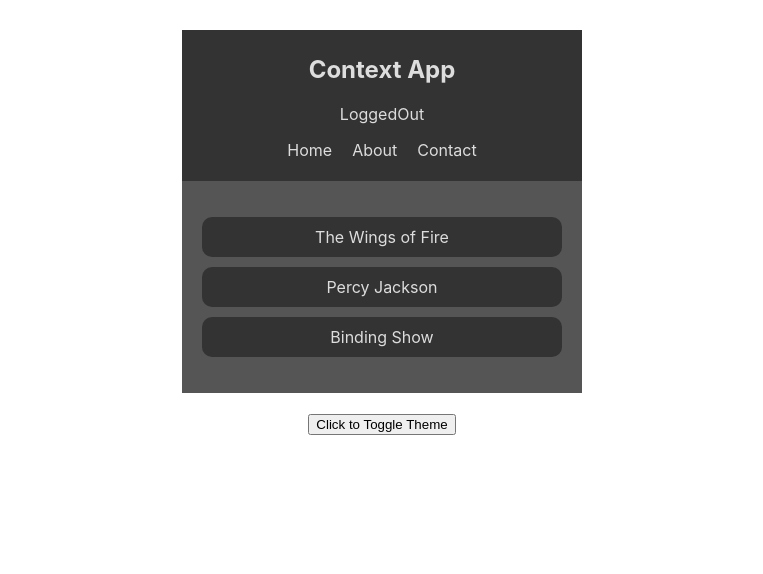
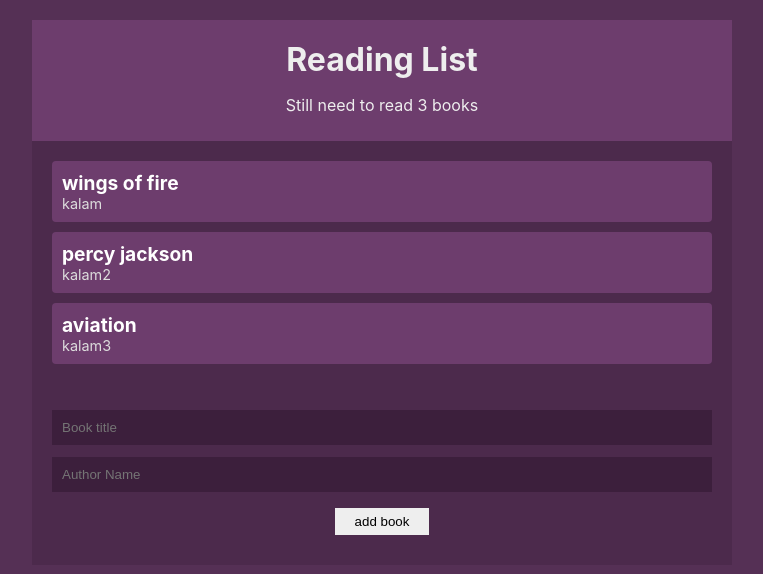
Before and after one commit to SameerBatla/Library-using-useContext-and-Hooks, a React (Create React App) app: page / in a window 1280 px wide. Shown: the top 574 px of the page, without its empty margins (258-1021 px from the left). Built offline with nearby package versions, Linux system fonts and the light colour scheme.

Commit message:
made all the appropiate changes

```diff
--- a/package.json
+++ b/package.json
@@ -8,7 +8,8 @@
     "@testing-library/user-event": "^7.1.2",
     "react": "^16.13.1",
     "react-dom": "^16.13.1",
-    "react-scripts": "3.4.1"
+    "react-scripts": "3.4.1",
+    "uuid": "^8.2.0"
   },
   "scripts": {
     "start": "react-scripts start",
--- a/src/App.js
+++ b/src/App.js
@@ -2,19 +2,16 @@ import React from 'react';
 import Navbar from './components/Navbar';
 import Booklist from './components/Booklist';
 import '../src/index.css';
-import ThemeContextProvider from './contexts/ThemeContext';
-import ThemeToggle from './components/ThemeToggle';
-import AuthContextProvider from './contexts/AuthContext';
+import BookContextProvider from './contexts/BookContext';
+import BookForm from './components/BookForm';
 const App = () => {
   return (
     <div className="App">
-      <ThemeContextProvider>
-        <AuthContextProvider>
-          <Navbar />
-          <Booklist />
-          <ThemeToggle />
-        </AuthContextProvider>
-      </ThemeContextProvider>
+      <BookContextProvider>
+        <Navbar />
+        <Booklist />
+        <BookForm />
+      </BookContextProvider>
     </div>
   );
 };
--- /dev/null
+++ b/src/components/BookDetails.js
@@ -0,0 +1,15 @@
+import React, { useContext } from 'react';
+import { BookContext } from '../contexts/BookContext';
+
+const BookDetails = ({ book }) => {
+  const { removeBooks } = useContext(BookContext);
+
+  return (
+    <li onClick={() => removeBooks(book.id)}>
+      <div className="title">{book.title}</div>
+      <div className="author">{book.author}</div>
+    </li>
+  );
+};
+
+export default BookDetails;
--- /dev/null
+++ b/src/components/BookForm.js
@@ -0,0 +1,39 @@
+import React, { useContext, useState } from 'react';
+import { BookContext } from '../contexts/BookContext';
+
+const BookForm = () => {
+  const { addBooks } = useContext(BookContext);
+  const [Title, setTitle] = useState('');
+  const [Author, setAuthor] = useState('');
+
+  const handleSubmit = (e) => {
+    e.preventDefault();
+    addBooks(Title, Author);
+    setTitle('');
+    setAuthor('');
+  };
+
+  return (
+    <div>
+      <form onSubmit={handleSubmit}>
+        <input
+          type="text"
+          placeholder="Book title"
+          value={Title}
+          onChange={(e) => setTitle(e.target.value)}
+          required
+        />
+        <input
+          type="text"
+          placeholder="Author Name"
+          value={Author}
+          onChange={(e) => setAuthor(e.target.value)}
+          required
+        />
+        <input type="submit" value="add book" />
+      </form>
+    </div>
+  );
+};
+
+export default BookForm;
--- a/src/components/Booklist.js
+++ b/src/components/Booklist.js
@@ -1,20 +1,20 @@
 import React, { useContext } from 'react';
-import { ThemeContext } from '../contexts/ThemeContext';
+import { BookContext } from '../contexts/BookContext';
+import BookDetails from './BookDetails';
 
 const Booklist = () => {
-  const { isLightTheme, light, dark } = useContext(ThemeContext);
-  const theme = isLightTheme ? light : dark;
-  return (
-    <div
-      className="book-list"
-      style={{ color: theme.syntax, background: theme.bg }}
-    >
+  const { myBooks } = useContext(BookContext);
+
+  return myBooks.length ? (
+    <div className="book-list">
       <ul>
-        <li style={{ background: theme.ui }}>The Wings of Fire</li>
-        <li style={{ background: theme.ui }}>Percy Jackson</li>
-        <li style={{ background: theme.ui }}>Binding Show</li>
+        {myBooks.map((book) => {
+          return <BookDetails book={book} key={book.id} />;
+        })}
       </ul>
     </div>
+  ) : (
+    <div className="empty">Nothing to Read</div>
   );
 };
 
--- a/src/components/Navbar.js
+++ b/src/components/Navbar.js
@@ -1,25 +1,12 @@
 import React, { useContext } from 'react';
-import { ThemeContext } from '../contexts/ThemeContext';
-import { AuthContext } from '../contexts/AuthContext';
-
+import { BookContext } from '../contexts/BookContext';
 const Navbar = () => {
-  const { isLightTheme, light, dark } = useContext(ThemeContext);
-  const { isAuthenticated, toggleAuth } = useContext(AuthContext);
-  const theme = isLightTheme ? light : dark;
+  const { myBooks } = useContext(BookContext);
 
   return (
-    <div>
-      <nav style={{ background: theme.ui, color: theme.syntax }}>
-        <h1>Context App</h1>
-        <div onClick={toggleAuth}>
-          {isAuthenticated ? 'LoggedIn' : 'LoggedOut'}
-        </div>
-        <ul>
-          <li>Home</li>
-          <li>About</li>
-          <li>Contact</li>
-        </ul>
-      </nav>
+    <div className="navbar">
+      <h1>Reading List</h1>
+      <p>Still need to read {myBooks.length} books</p>
     </div>
   );
 };
--- a/src/components/ThemeToggle.js
+++ /dev/null
@@ -1,14 +0,0 @@
-import React, { useContext } from 'react';
-import { ThemeContext } from '../contexts/ThemeContext';
-
-const ThemeToggle = () => {
-  const { toggleTheme } = useContext(ThemeContext);
-
-  return (
-    <div>
-      <button onClick={toggleTheme}>Click to Toggle Theme</button>
-    </div>
-  );
-};
-
-export default ThemeToggle;
--- a/src/contexts/AuthContext.js
+++ /dev/null
@@ -1,32 +0,0 @@
-import React, { createContext, Component } from 'react';
-
-export const AuthContext = createContext();
-
-export class AuthContextProvider extends Component {
-  constructor(props) {
-    super(props);
-
-    this.state = {
-      isAuthenticated: false,
-    };
-  }
-  toggleAuth = () => {
-    this.setState({
-      isAuthenticated: !this.state.isAuthenticated,
-    });
-  };
-
-  render() {
-    return (
-      <div>
-        <AuthContext.Provider
-          value={{ ...this.state, toggleAuth: this.toggleAuth }}
-        >
-          {this.props.children}
-        </AuthContext.Provider>
-      </div>
-    );
-  }
-}
-
-export default AuthContextProvider;
--- /dev/null
+++ b/src/contexts/BookContext.js
@@ -0,0 +1,26 @@
+import React, { createContext, useState } from 'react';
+import {v4 as uuid} from 'uuid';
+export const BookContext = createContext();
+
+const BookContextProvider = (props) => {
+  const [myBooks, setmyBooks] = useState([
+    { title: 'wings of fire', author: 'kalam', id: 1 },
+    { title: 'percy jackson', author: 'kalam2', id: 2 },
+    { title: 'aviation', author: 'kalam3', id: 3 },
+  ]);
+  const addBooks = (title, author) => {
+    setmyBooks([...myBooks, { title, author, id:uuid() }]);
+  };
+  const removeBooks = (id) => {
+    setmyBooks(myBooks.filter((book) => book.id !== id));
+  };
+  return (
+    <div>
+      <BookContext.Provider value={{myBooks, addBooks, removeBooks}}>
+        {props.children}
+      </BookContext.Provider>
+    </div>
+  );
+};
+
+export default BookContextProvider;
--- a/src/contexts/ThemeContext.js
+++ /dev/null
@@ -1,33 +0,0 @@
-import React, { Component, createContext } from 'react';
-
-export const ThemeContext = createContext();
-
-export class ThemeContextProvider extends Component {
-  constructor(props) {
-    super(props);
-
-    this.state = {
-      isLightTheme: false,
-      light: { syntax: '#555', ui: '#ddd', bg: '#eee' },
-      dark: { syntax: '#ddd', ui: '#333', bg: '#555' },
-    };
-  }
-
-  toggleTheme = () => {
-    this.setState({
-      isLightTheme: !this.state.isLightTheme,
-    });
-  };
-
-  render() {
-    return (
-      <div>
-        <ThemeContext.Provider value={{ ...this.state,toggleTheme:this.toggleTheme }}>
-          {this.props.children}
-        </ThemeContext.Provider>
-      </div>
-    );
-  }
-}
-
-export default ThemeContextProvider;
--- a/src/index.css
+++ b/src/index.css
@@ -5,38 +5,72 @@ body {
     sans-serif;
   -webkit-font-smoothing: antialiased;
   -moz-osx-font-smoothing: grayscale;
+  background: #553055;
+}
+.App {
+  background: #4c2a4c;
+  margin: 20px auto;
+  width: 90%;
+  max-width: 700px;
+  color: #eee;
+}
+.navbar {
+  padding: 10px 20px;
+  text-align: center;
+  background: #6d3d6d;
+}
+.navbar h1 {
+  margin: 10px 0;
 }
 
-code {
-  font-family: source-code-pro, Menlo, Monaco, Consolas, 'Courier New',
-    monospace;
-}
-
-.App {
-  max-width: 400px;
-  margin: 30px auto;
-  text-align: center;
-}
-nav {
-  padding: 5px;
-}
-nav ul {
-  padding: 0;
-}
-nav ul li {
-  display: inline-block;
-  margin: 0 10px;
-}
 .book-list {
-  padding: 20px;
-  margin-bottom: 20px;
+  margin: 20px;
 }
 .book-list ul {
   padding: 0;
   list-style-type: none;
 }
 .book-list li {
+  background: #6d3d6d;
+  border-radius: 4px;
   padding: 10px;
+  cursor: pointer;
+  margin: 10px 0;
+}
+.book-list li:hover {
+  opacity: 0.7;
+  text-decoration: line-through;
+}
+.book-list .title {
+  font-weight: bold;
+  color: #fff;
+  font-size: 1.2em;
+}
+.book-list .author {
+  font-size: 0.9em;
+  color: #ddd;
+}
+.empty {
+  margin: 20px;
+  text-align: center;
+}
+
+form {
+  padding: 20px;
+}
+input[type='text'] {
+  width: 100%;
+  padding: 10px;
+  box-sizing: border-box;
+  margin: 6px 0;
+  background: #3c1f3c;
+  color: #fff;
+  border: 0;
+}
+input[type='submit'] {
   margin: 10px auto;
-  border-radius: 10px;
+  background: #eee;
+  border: 0;
+  padding: 6px 20px;
+  display: block;
 }
```
Also changed, not shown: 1 other file (tests, documents, lock files or other folders).
